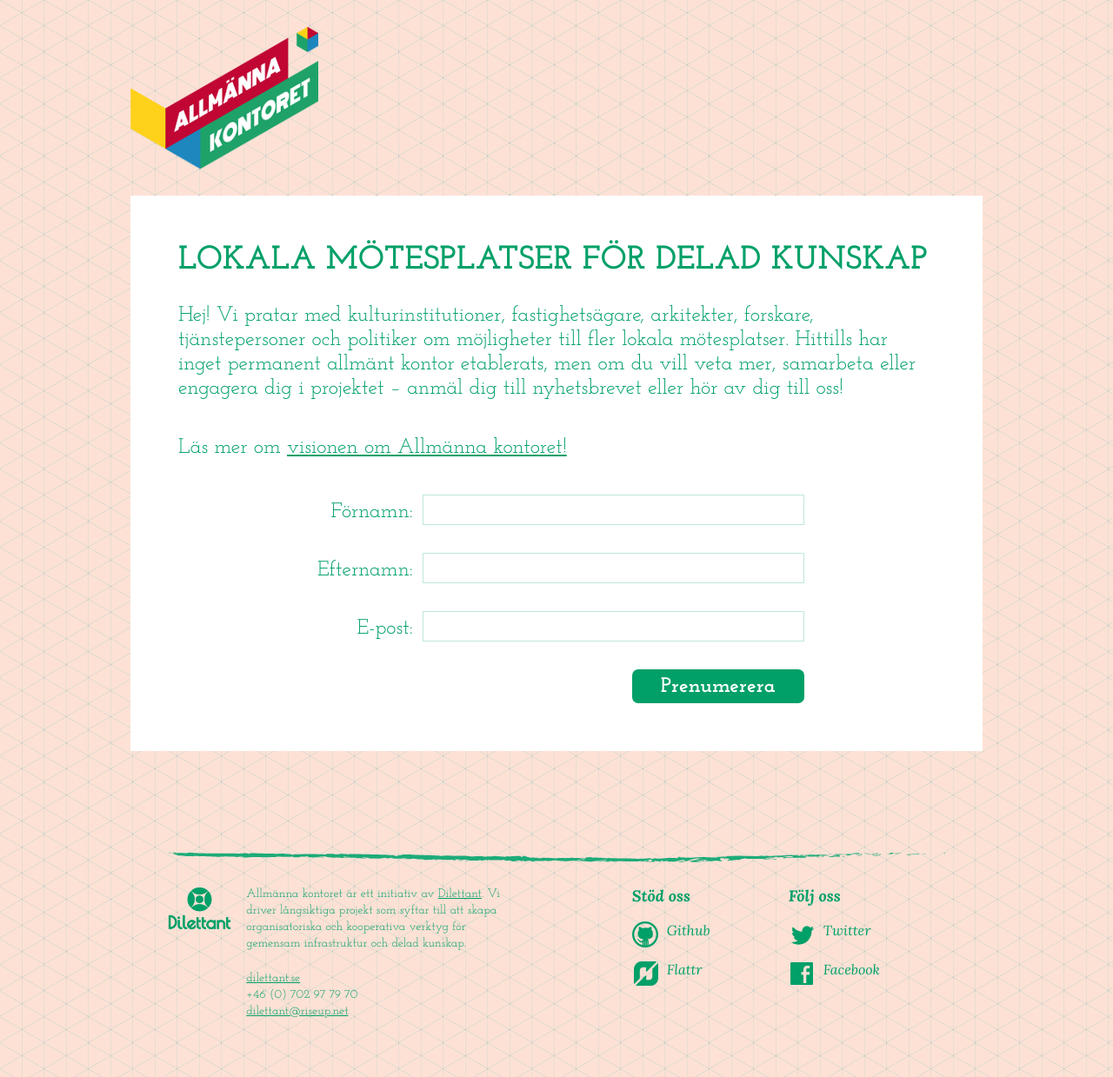
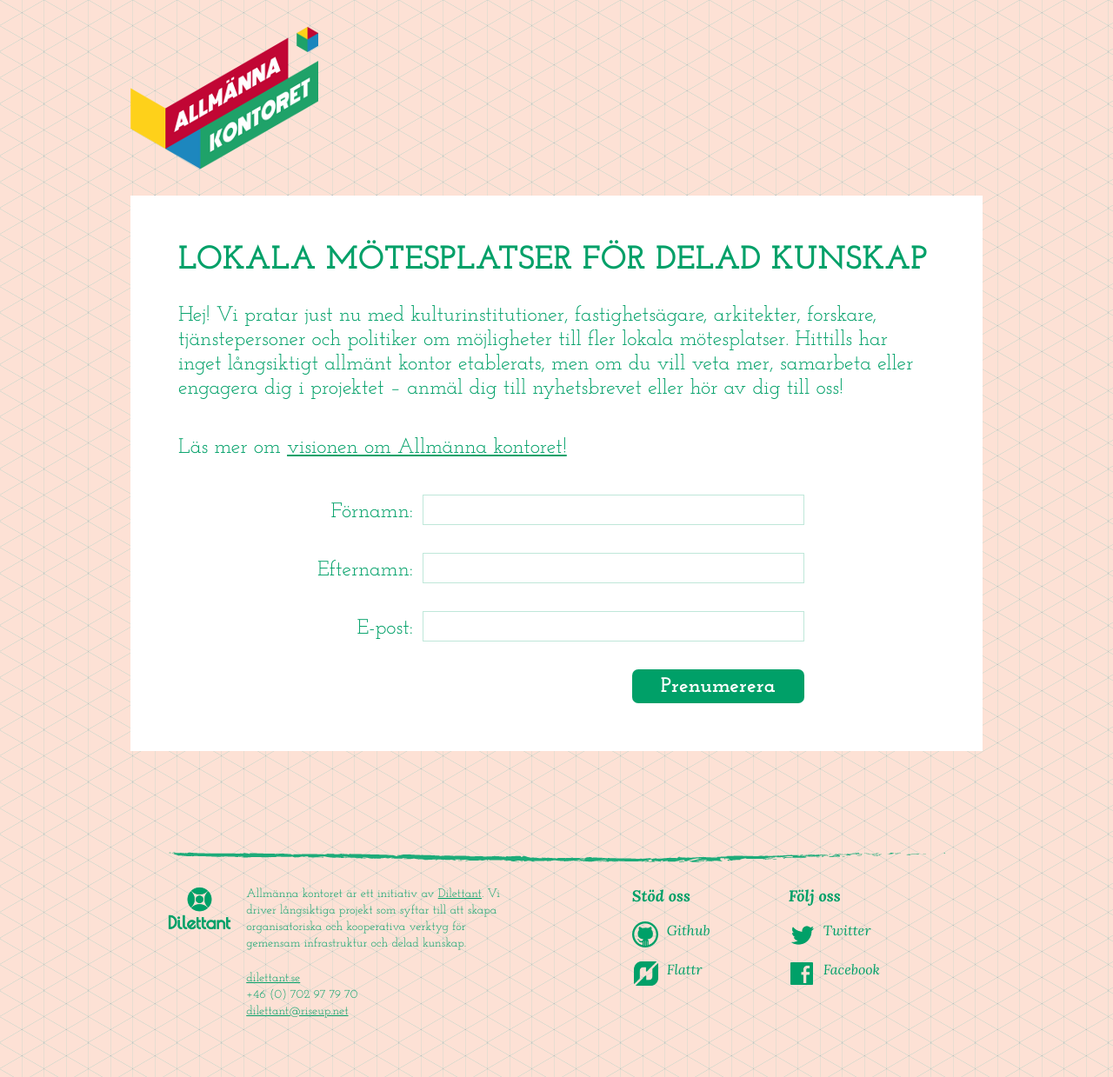
Before and after one commit to dilettant/allmannakontoret, a Jekyll site: the page built from index.md, in a window 1280 px wide. Shown: the whole page at 87% size. Built offline with Jekyll 4.4.1, drawn with Linux system fonts in a browser that asks for light colours; comment, search, counter and statistics services are not loaded.

Commit message:
Update index.md

```diff
--- a/index.md
+++ b/index.md
@@ -11,6 +11,6 @@
 
 ##Lokala mötesplatser för delad kunskap
 
-Hej! Vi pratar med kulturinstitutioner, fastighetsägare, arkitekter, forskare, tjänstepersoner och politiker om möjligheter till fler lokala mötesplatser. Hittills har inget permanent allmänt kontor etablerats, men om du vill veta mer, samarbeta eller engagera dig i projektet – anmäl dig till nyhetsbrevet eller hör av dig till oss!
+Hej! Vi pratar just nu med kulturinstitutioner, fastighetsägare, arkitekter, forskare, tjänstepersoner och politiker om möjligheter till fler lokala mötesplatser. Hittills har inget långsiktigt allmänt kontor etablerats, men om du vill veta mer, samarbeta eller engagera dig i projektet – anmäl dig till nyhetsbrevet eller hör av dig till oss!
 
 Läs mer om [visionen om Allmänna kontoret!](http://allmannakontoret.se/hem.html)
```
